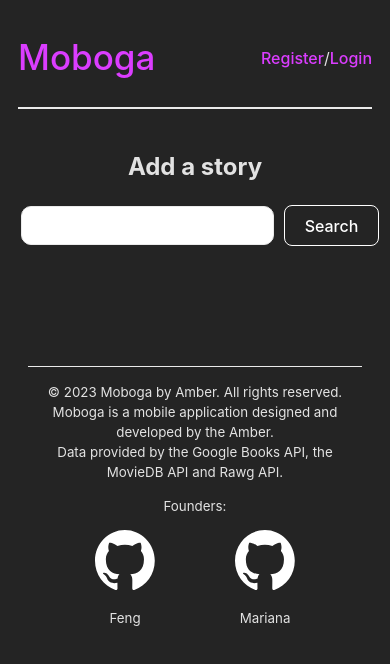
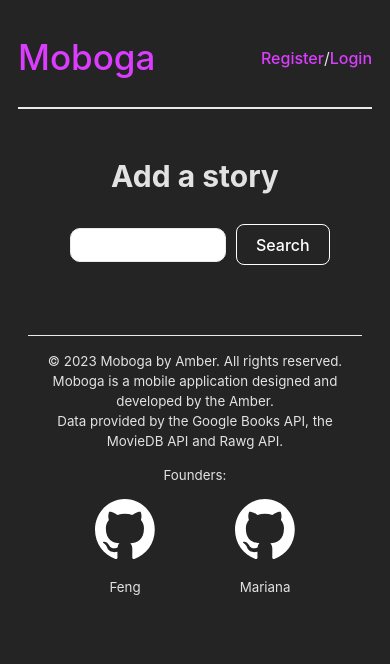
Before and after one commit to Finns841594/moboga, a React (Vite) app: page /addstory in a window 390 px wide. Shown: the top 664 px of the page. Built offline with nearby package versions, Linux system fonts and the light colour scheme; no server answers.

Commit message:
finsihed responsiveness in all pages

```diff
--- a/package.json
+++ b/package.json
@@ -18,6 +18,7 @@
     "jsonwebtoken": "^9.0.0",
     "react": "^18.2.0",
     "react-dom": "^18.2.0",
+    "react-loading": "^2.0.3",
     "react-router-dom": "^6.9.0",
     "react-simple-star-rating": "^5.1.7",
     "rimraf": "^4.4.1"
--- /dev/null
+++ b/src/AddStory.css
@@ -0,0 +1,49 @@
+.addstory-container {
+	display: flex;
+	flex-direction: column;
+	align-items: center;
+	justify-content: center;
+	height: 100%;
+	flex: 1 1 100%;
+}
+.addstory__search-area {
+	display: flex;
+	flex-direction: column;
+	justify-content: center;
+	align-content: center;
+	flex: 1 1 100%;
+}
+.addstory-title {
+	font-size: 40px;
+	width: 100%;
+}
+.addstory-subtitle {
+	font-size: 38px;
+	margin: 0px;
+	text-align: left;
+	width: 100%;
+	margin-left: 60px;
+	margin-top: 40px;
+}
+
+.addstory-buttons {
+	margin-left: 10px;
+	margin-top: 30px;
+}
+
+@media screen and (max-width: 768px) {
+	.addstory-title {
+		font-size: 30px;
+	}
+	.search_searchbar {
+		height: 30px;
+	}
+	.addstory-subtitle {
+		font-size: 20px;
+		margin: 0;
+		margin-top: 10px;
+	}
+	.media__cards-area {
+		margin-top: 0;
+	}
+}
--- a/src/AddStory.tsx
+++ b/src/AddStory.tsx
@@ -1,100 +1,134 @@
-import { useState } from "react"
-import { StoryObj } from "./types"
-import { Footer } from "./components/Footer"
-import { Header } from "./components/Header"
-import MediaCardsBooks from "./components/MediaCardsBooks"
-import MediaCardsGames from "./components/MediaCardsGames"
-import MediaCardsMovies from "./components/MediaCardsMovies"
-import { SearchToAddStory } from "./components/SearchToAddStory"
+import { useState } from 'react';
+import { StoryObj } from './types';
+import { Footer } from './components/Footer';
+import { Header } from './components/Header';
+import MediaCardsBooks from './components/MediaCardsBooks';
+import MediaCardsGames from './components/MediaCardsGames';
+import MediaCardsMovies from './components/MediaCardsMovies';
+import { SearchToAddStory } from './components/SearchToAddStory';
+import ReactLoading from 'react-loading';
+import './AddStory.css';
 
 const backendHost = import.meta.env.VITE_BE_HOST;
 
+const AddStory = () => {
+	const [story, setStory] = useState<StoryObj>();
+	const [showLoading, setShowLoading] = useState(false);
 
-const AddStory = () => {
-  const [story, setStory] = useState<StoryObj>()
-
-  const getStories = (storyId:string) => {
+	const getStories = (storyId: string) => {
 		const result = fetch(backendHost + `api/stories/${storyId}`).then(res =>
 			res.json()
 		);
-    console.log('🤪🤪🤪 Get the story:', result)
+		console.log('🤪🤪🤪 Get the story:', result);
 		return result;
 	};
 
 	const generateStory = (storyName: string) => {
-    const story = fetch(backendHost + `api/stories/` + storyName, {method: 'POST'})
+		const story = fetch(backendHost + `api/stories/` + storyName, {
+			method: 'POST',
+		})
 			.then(res => res.json())
 			.then(results => {
-        console.log('🤪 results:', results.ops[0].id)
-        return results.ops[0]}) as Promise<StoryObj>;
+				console.log('🤪 results:', results.ops[0].id);
+				return results.ops[0];
+			}) as Promise<StoryObj>;
 		return story;
-  }
+	};
 
 	const generateMedias = (storyName: string) => {
-    const response = fetch(backendHost + `api/generatemedias/` + storyName, {method: 'POST'}).then(res => res.json())
-    console.log('🎦🎦🎦 generated medias:', response)
+		const response = fetch(backendHost + `api/generatemedias/` + storyName, {
+			method: 'POST',
+		}).then(res => res.json());
+		console.log('🎦🎦🎦 generated medias:', response);
 		return response;
-  }
-
+	};
 
 	const handleSearch = async (searchTerm: string) => {
-    console.log('🤪🤪🤪 searchTerm:', searchTerm)
+		setShowLoading(true);
 		generateStory(searchTerm)
-      .then((story) => {
+			.then(story => {
 				if (story) {
-          console.log('✅ Generated Story:', story)
-          return generateMedias(story.storyname)
+					console.log('✅ Generated Story:', story);
+					return generateMedias(story.storyname);
 				} else {
-          console.log('❌ Generated Story failed')
-          return getStories(searchTerm)}})
-      .then((res) => {
-        console.log('✅ Generated Meidas:', res)
-        return getStories(res.responseGames.addedToStoryWithId)})
-      .then((story) => {
-        console.log('🤪🤪🤪 story:', story)
-        setStory(story)})
+					console.log('❌ Generated Story failed');
+					return getStories(searchTerm);
 				}
+			})
+			.then(res => {
+				console.log('✅ Generated Meidas:', res);
+				return getStories(res.responseGames.addedToStoryWithId);
+			})
+			.then(story => {
+				console.log('🤪🤪🤪 story:', story);
+				setStory(story);
+				setShowLoading(false);
+			});
+	};
 
 	const deleteAStory = (storyId: string) => {
-    const url = backendHost + `api/stories/${storyId}`
-    const response = fetch(url, {method: 'DELETE'}).then(res => res.json())
-    console.log('🎦🎦🎦 deleted story:', response)
+		const url = backendHost + `api/stories/${storyId}`;
+		const response = fetch(url, { method: 'DELETE' }).then(res => res.json());
+		console.log('🎦🎦🎦 deleted story:', response);
 		return response;
-  }
+	};
 
 	const deleteStoryHandler = () => {
 		if (story) {
-      deleteAStory(story?.id)
-      setStory(undefined)
+			deleteAStory(story?.id);
+			setStory(undefined);
 		}
-  }
-
+	};
 
 	return (
 		<>
 			<Header />
-      <SearchToAddStory onSearch={handleSearch}/>
-      { story ? (
-         story.movies.length > 0  ? (
+			<SearchToAddStory onSearch={handleSearch} />
+			{showLoading ? (
+				<ReactLoading
+					type={'spokes'}
+					color={'white'}
+					height={'40px'}
+					width={'40px'}
+				/>
+			) : (
 				<>
-            <h2>Help us check the story: {story.storyname}</h2>
-            <h1>Founded Movies</h1>
+					{story &&
+						(story.movies.length > 0 ? (
+							<>
+								<div className="addstory-container">
+									<h1 className="addstory-subtitle">
+										Help us check the story: {story.storyname}
+									</h1>
+
+									<h1 className="addstory-subtitle">Movies found:</h1>
 									<MediaCardsMovies medias={story['movies']} />
-            <h1>Founded Books</h1>
+									<h1 className="addstory-subtitle">Books found:</h1>
 									<MediaCardsBooks medias={story['books']} />
-            <h1>Founded Games</h1>
+									<h1 className="addstory-subtitle">Games found:</h1>
 									<MediaCardsGames medias={story['games']} />
 									<div>
-              <a href={`/details/movies/${story.id}`}><button>Save Story</button></a>
-              <button onClick={deleteStoryHandler}> Cancel</button>
+										<a href={`/details/movies/${story.id}`}>
+											<button className="addstory-buttons">Save Story</button>
+										</a>
+										<button
+											className="addstory-buttons"
+											onClick={deleteStoryHandler}
+										>
+											Cancel
+										</button>
+									</div>
 								</div>
 							</>
 						) : (
-          <h4>Loading Media Contents of the Story</h4>)
-      ):null}
+							<h4>Sorry not story found</h4>
+						))}
+				</>
+			)}
+
 			<Footer />
 		</>
-  )
-}
+	);
+};
 
-export default AddStory
+export default AddStory;
--- a/src/App.css
+++ b/src/App.css
@@ -48,6 +48,7 @@
 	border: 1px solid #eaeaea;
 	margin: 0 10px;
 	font-size: larger;
+	width: 40%;
 }
 
 .cards-area {
--- a/src/Home.tsx
+++ b/src/Home.tsx
@@ -17,6 +17,12 @@ const Home = () => {
 			<Header />
 			<SearchArea stories={stories} />
 			<CardsArea stories={stories} />
+			<div style={{ marginTop: '20px' }}>
+				<h2>
+					Didn't find your story? <br />
+					<a href="/addstory">Create it!</a>
+				</h2>
+			</div>
 			<Footer />
 		</>
 	);
--- a/src/components/MediaCards.css
+++ b/src/components/MediaCards.css
@@ -49,6 +49,7 @@
 		height: 90px;
 		width: 90%;
 		margin: 0px;
+		margin-bottom: 20px;
 		padding-inline: 20px;
 	}
 }
--- a/src/components/SearchToAddStory.tsx
+++ b/src/components/SearchToAddStory.tsx
@@ -1,9 +1,10 @@
-import { useState } from "react";
+import { useState } from 'react';
 
-interface SearchToAddStoryProps {onSearch: (searchTerm: string) => void}
+interface SearchToAddStoryProps {
+	onSearch: (searchTerm: string) => void;
+}
 
-export const SearchToAddStory = ({onSearch}:SearchToAddStoryProps) => {
-
+export const SearchToAddStory = ({ onSearch }: SearchToAddStoryProps) => {
 	const [search, setSearch] = useState('');
 
 	const handleChange = (e: React.ChangeEvent<HTMLInputElement>) => {
@@ -17,12 +18,16 @@ export const SearchToAddStory = ({onSearch}:SearchToAddStoryProps) => {
 	};
 
 	return (
-		<section className="search-area">
-			<h2>Add a story</h2>
-			<div className="search_bar-and-button">
+		<section className="addstory__search-area ">
+			<h2 className="addstory-title">Add a story</h2>
+			<div>
 				<form onSubmit={handleSearch}>
-					<input type="text" className="search_searchbar" onChange={handleChange}></input>
-					<button type='submit'>Search</button>
+					<input
+						type="text"
+						className="search_searchbar"
+						onChange={handleChange}
+					></input>
+					<button type="submit">Search</button>
 				</form>
 			</div>
 		</section>
```
Also changed, not shown: 1 other file (tests, documents, lock files or other folders). Lines whose indentation alone changed are shown as unchanged.
